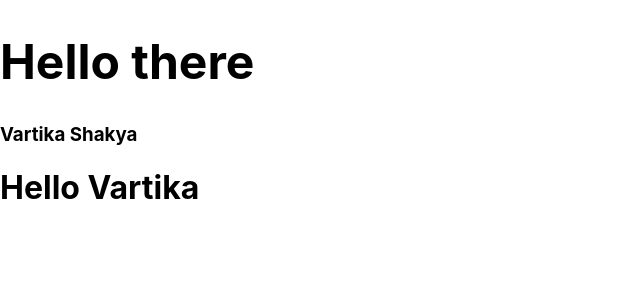
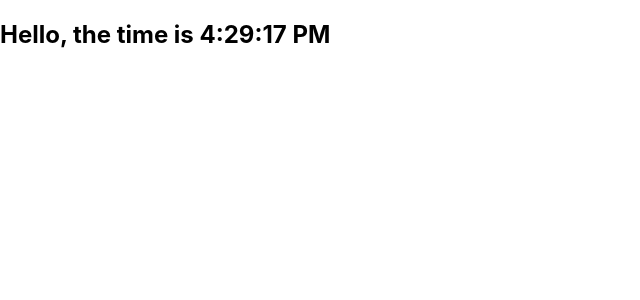
Before and after one commit to Vartika2207/React-Begin, a React (Create React App) app: page / in a window 1280 px wide. Shown: the top 300 px of the page, without its empty margins (0-640 px from the left). Built offline with nearby package versions, Linux system fonts and the light colour scheme.

Commit message:
redering elements

```diff
--- a/src/index.js
+++ b/src/index.js
@@ -1,15 +1,30 @@
 import React from "react";
 import ReactDOM from "react-dom/client";
 import "./index.css";
-import App from "./App";
+// import App from "./App";
 import reportWebVitals from "./reportWebVitals";
 
+
 const root = ReactDOM.createRoot(document.getElementById("root"));
-root.render(
-  <React.StrictMode>
-    <App />
-  </React.StrictMode>
-);
+
+function tick() {
+  const element = (
+    <div>
+      <h2>Hello, the time is {new Date().toLocaleTimeString()}</h2>
+
+    </div>
+  )
+
+  root.render(
+    <React.StrictMode>
+      <div>{element}</div>
+    </React.StrictMode>
+  );
+
+}
+
+setInterval(tick, 1000);
+
 
 // If you want to start measuring performance in your app, pass a function
 // to log results (for example: reportWebVitals(console.log))
```
